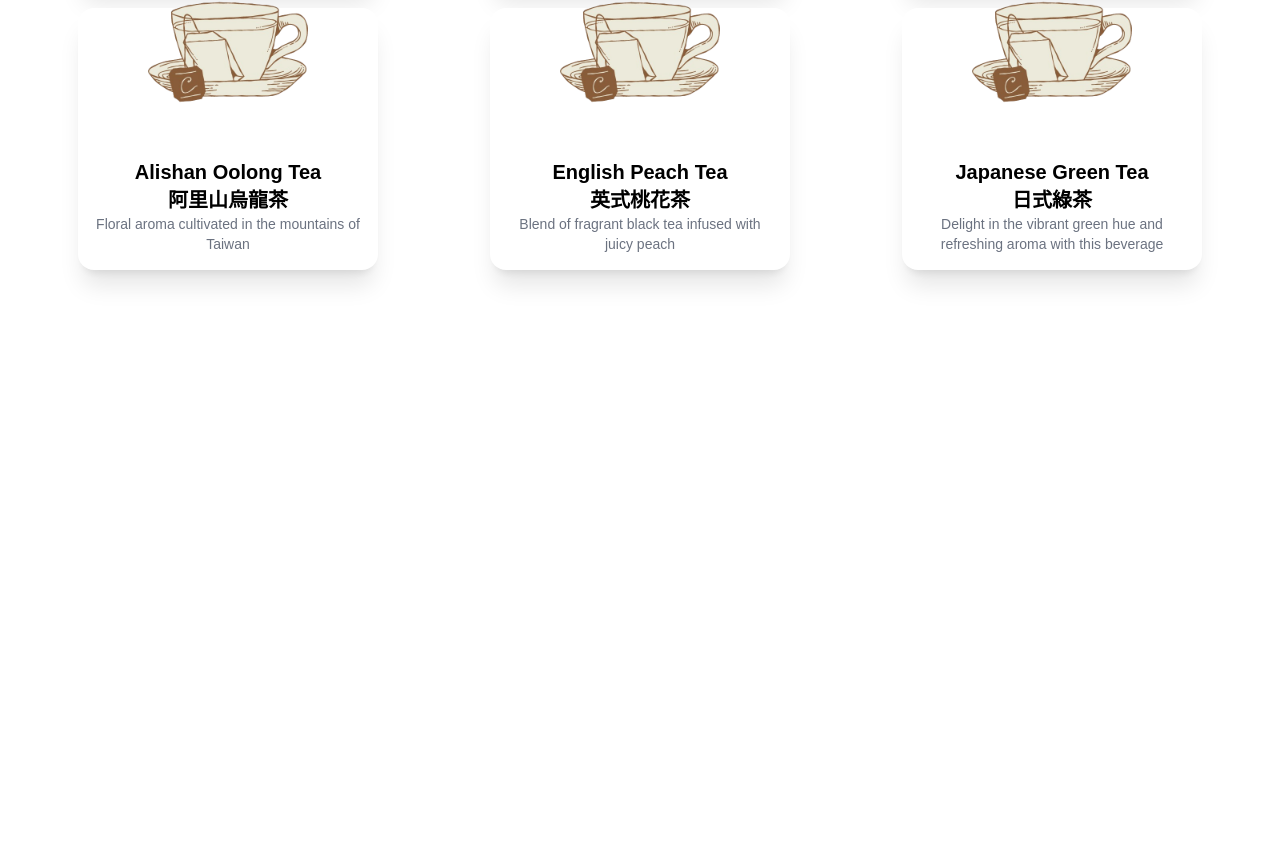
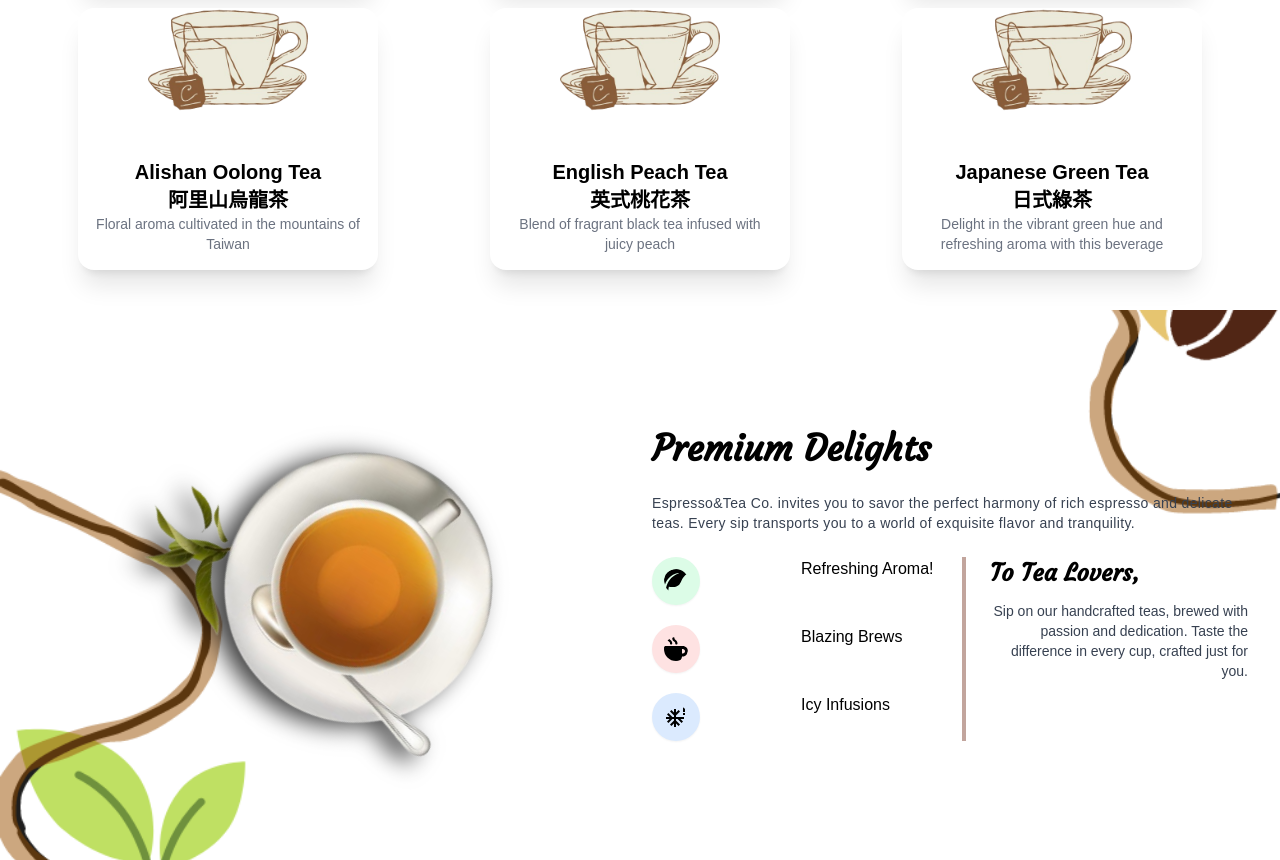
Before and after one commit to bryancastillo10/coffee-tea-website, a React (Vite) app: page / in a window 1280 px wide. Shown: the part 1110-1970 px from the top of the page. Before the commit the page ends 1420 px from the top, so only its background shows below. Built offline with nearby package versions, Linux system fonts and the light colour scheme.

Commit message:
added Banner component

```diff
--- a/src/App.jsx
+++ b/src/App.jsx
@@ -8,6 +8,9 @@ import "aos/dist/aos.css";
 import Navbar from "./components/Navbar/Navbar.jsx";
 import Home from "./components/Home/Home.jsx";
 import Drinks from "./components/Services/Drinks.jsx";
+import Banner from "./components/Banner/Banner.jsx";
+import MobileAds from "./components/MobileAds/MobileAds.jsx";
+
 const App = () => {
   useEffect(() => {
     AOS.init({
@@ -22,6 +25,8 @@ const App = () => {
       <Navbar />
       <Home />
       <Drinks />
+      <Banner />
+      <MobileAds />
     </div>
   );
 };
--- /dev/null
+++ b/src/components/Banner/Banner.jsx
@@ -0,0 +1,80 @@
+/* eslint-disable no-unused-vars */
+import React from "react";
+//images
+import TeaTop from "../../assets/webpage/tea-top.png";
+import BannerImg from "../../assets/webpage/texture.png";
+
+//icons
+import { ImLeaf } from "react-icons/im";
+import { FaMugHot } from "react-icons/fa6";
+import { MdSevereCold } from "react-icons/md";
+
+const backgroundBanner = {
+  backgroundImage: `url(${BannerImg})`,
+  backgroundColor: "#270c03",
+  backgroundPosition: "center",
+  backgroundRepeat: "no-repeat",
+  backgroundSize: "cover",
+  height: "100%",
+  width: "100%",
+};
+
+const Banner = () => {
+  return (
+    <>
+      <div style={backgroundBanner}>
+        <div className="container min-h-[550px] flex justify-center items-center py-12 sm:py-0">
+          <div className="grid grid-cols-1 sm:grid-cols-2 gap-6">
+            {/* Image Section */}
+            <div>
+              <img
+                src={TeaTop}
+                alt=""
+                className="max-w-[430px] w-full mx-auto spin drop-shadow-[10px_-10px_12px_rgba(0,0,0,0.75)]"
+              />
+            </div>
+            {/* Text Content Section */}
+            <div className="flex flex-col justify-center gap-6 sm:pt-0">
+              <h1 className="text-3xl sm:text-4xl font-bold font-cursive">
+                Premium Delights
+              </h1>
+              <p className="text-sm text-gray-700 tracking-wide leading-5">
+                Espresso&Tea Co. invites you to savor the perfect harmony of
+                rich espresso and delicate teas. Every sip transports you to a
+                world of exquisite flavor and tranquility.
+              </p>
+              <div className="grid grid-cols-2 gap-6">
+                <div className="space-y-5">
+                  <div className="grid grid-cols-2 gap-3">
+                    <ImLeaf className="text-2xl h-12 w-12 shadow-sm p-3 rounded-full bg-green-100" />
+                    <span>Refreshing Aroma!</span>
+                  </div>
+                  <div className="grid grid-cols-2 gap-3">
+                    <FaMugHot className="text-2xl h-12 w-12 shadow-sm p-3 rounded-full bg-red-100" />
+                    <span>Blazing Brews</span>
+                  </div>
+                  <div className="grid grid-cols-2 gap-3">
+                    <MdSevereCold className="text-2xl h-12 w-12 shadow-sm p-3 rounded-full bg-blue-100" />
+                    <span>Icy Infusions</span>
+                  </div>
+                </div>
+                <div className=" border-l-4 border-primary/50 pl-6 space-y-3">
+                  <h1 className="text-2xl font-semibold font-cursive">
+                    To Tea Lovers,
+                  </h1>
+                  <p className="text-sm text-gray-700 text-right">
+                    Sip on our handcrafted teas, brewed with passion and
+                    dedication. Taste the difference in every cup, crafted just
+                    for you.
+                  </p>
+                </div>
+              </div>
+            </div>
+          </div>
+        </div>
+      </div>
+    </>
+  );
+};
+
+export default Banner;
--- /dev/null
+++ b/src/components/MobileAds/MobileAds.jsx
@@ -0,0 +1,29 @@
+/* eslint-disable no-unused-vars */
+import React from "react";
+//images
+import AppleStore from "../../assets/webpage/app_store.png";
+import GooglePlay from "../../assets/webpage/play_store.png";
+import BannerTwo from "../../assets/webpage/coffee-tea-bg.png";
+
+const backgroundBanner = {
+  backgroundImage: `url(${BannerTwo})`,
+  backgroundPosition: "center",
+  backgroundRepeat: "no-repeat",
+  backgroundSize: "cover",
+  height: "100%",
+  width: "100%",
+};
+
+const MobileAds = () => {
+  return (
+    <>
+      <div style={backgroundBanner}>
+        <div className="container">
+          <div className="grid"></div>
+        </div>
+      </div>
+    </>
+  );
+};
+
+export default MobileAds;
--- a/src/components/Services/Drinks.jsx
+++ b/src/components/Services/Drinks.jsx
@@ -11,7 +11,7 @@ const Drinks = () => {
         {/* Header title */}
         <div className="text-center mb-20">
           <h1 className="text-4xl font-bold font-cursiveTwo text-gray-700">
-            Coffee and Tea Menu
+            Coffee and Tea Bestsellers
           </h1>
         </div>
         {/* Drinks Card Section */}
@@ -31,7 +31,7 @@ const Drinks = () => {
                       src={drink.img}
                       alt=""
                       className="max-w-[200px] block mx-auto
-                      transform -translate-y-14 group-hover:scale-110 group-hover:rotate-6 duration-300"
+                      transform -translate-y-12 group-hover:scale-110 group-hover:rotate-6 duration-300"
                     />
                   </div>
                   {/* Menu Text Content */}
```
Also changed, not shown: src/assets/webpage/tea-top.png (added).
